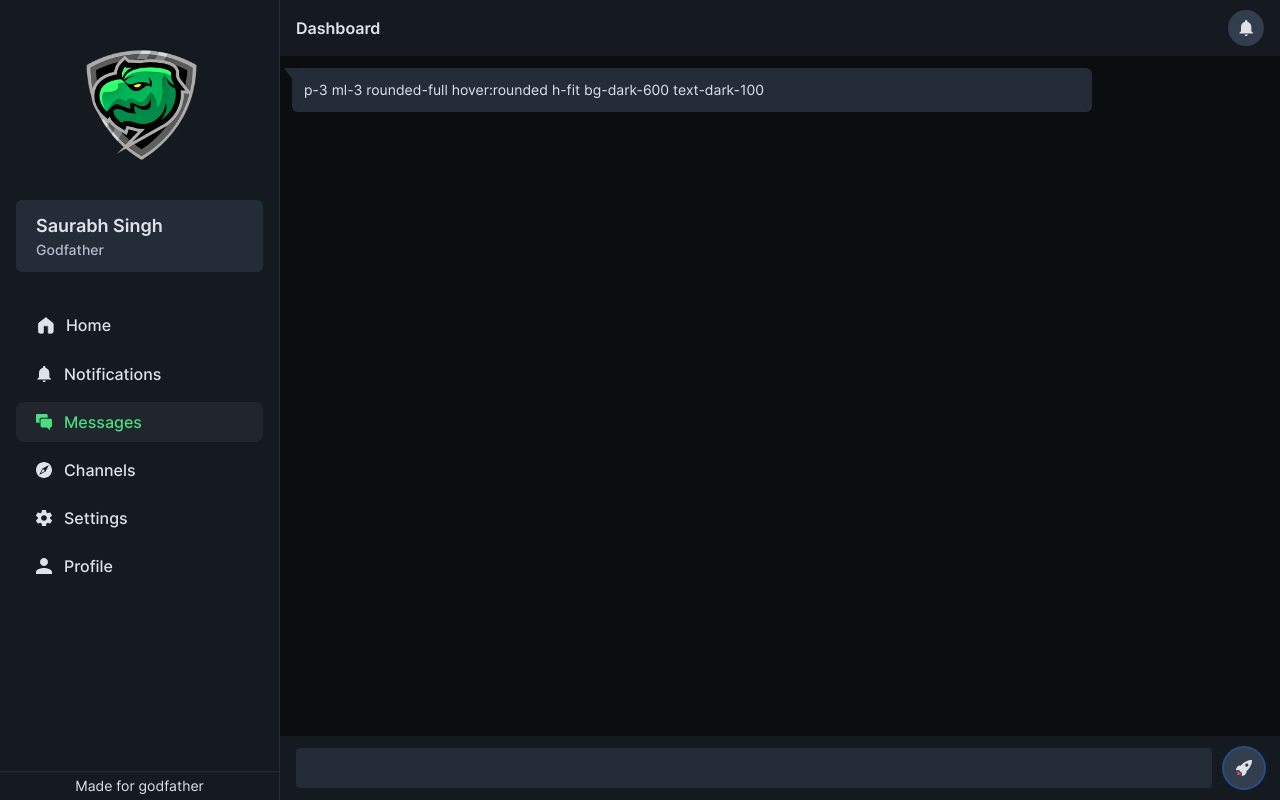
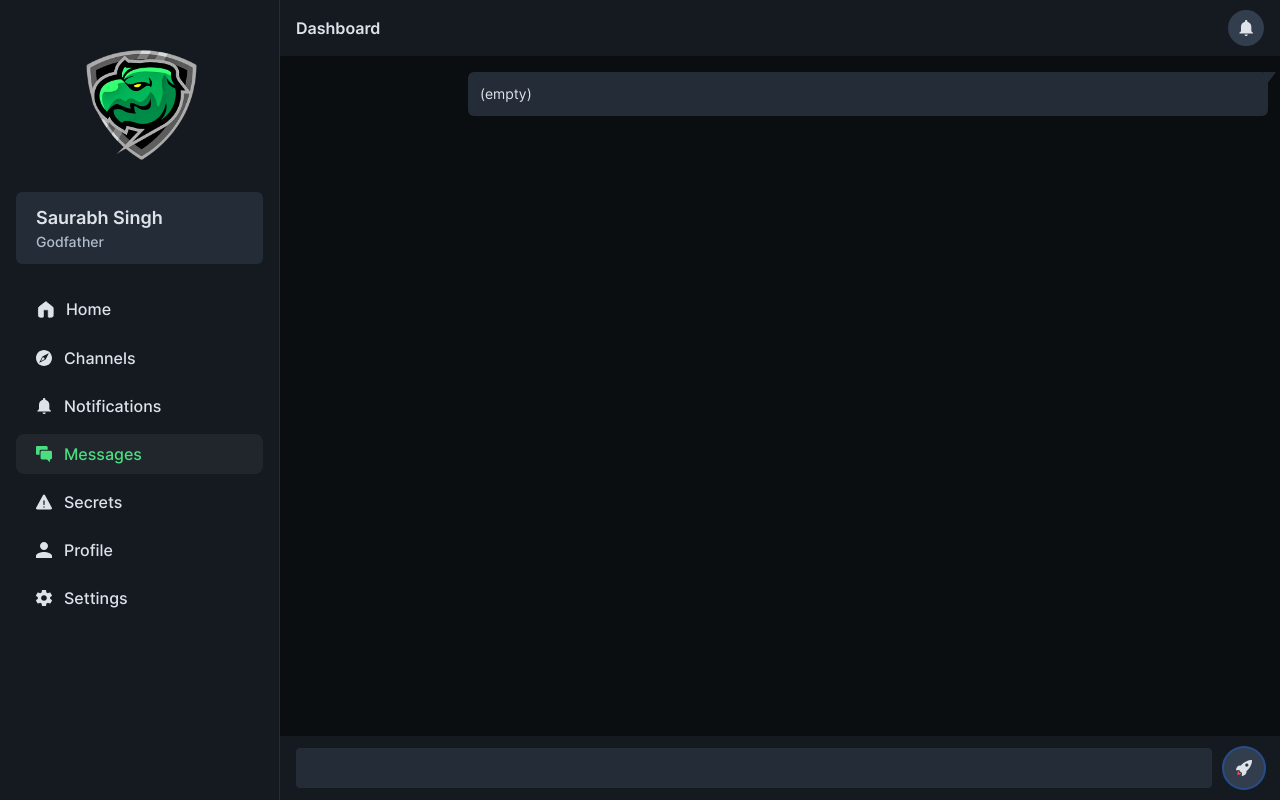
Before and after one commit to ss497254/dashboard, a Next.js app: page /messages in a window 1280 px wide. Both pictures are taken after a click on the button 1244 px from the left and 768 px from the top of the page. Built offline with nearby package versions, Linux system fonts and the light colour scheme.

Commit message:
feat: add text messaging ui

```diff
--- a/src/modules/layout/DashboardSidebar.tsx
+++ b/src/modules/layout/DashboardSidebar.tsx
@@ -10,6 +10,7 @@ import {
   User,
   Compass,
   Notification,
+  Warning,
 } from "src/icons";
 import { Drawer } from "src/ui/Drawer";
 import { Logo } from "src/ui/Logo";
@@ -17,11 +18,12 @@ import { NavItem } from "src/ui/Sidebar/NavItem";
 
 const items = [
   { href: "/", icon: <Home size={18} />, title: "Home" },
+  { href: "/channels", icon: <Compass />, title: "Channels" },
   { href: "/notifications", icon: <Notification />, title: "Notifications" },
   { href: "/messages", icon: <Messages />, title: "Messages" },
-  { href: "/channels", icon: <Compass />, title: "Channels" },
+  { href: "/secrets", icon: <Warning />, title: "Secrets" },
+  { href: "/profile", icon: <User />, title: "Profile" },
   { href: "/settings", icon: <Settings />, title: "Settings" },
-  { href: "/profile", icon: <User />, title: "Profile" },
 ];
 
 interface props {}
@@ -50,11 +52,11 @@ export const DashboardSidebar: React.FC<props> = ({}) => {
       <Link href="/">
         <Logo className="mx-auto mt-10" />
       </Link>
-      <div className="px-5 py-3 mx-4 my-8 text-lg font-semibold rounded-md bg-dark-700">
+      <div className="px-5 py-3 mx-4 my-6 text-lg font-semibold rounded-md bg-dark-700">
         Saurabh Singh
         <div className="text-sm font-medium text-dark-200">Godfather</div>
       </div>
-      <div className="items-center flex-1 px-4">
+      <div className="items-center flex-1 px-4 mb-10">
         {items.map((item, idx) => (
           <NavItem
             key={idx}
@@ -63,9 +65,6 @@ export const DashboardSidebar: React.FC<props> = ({}) => {
           />
         ))}
       </div>
-      <div className="p-1 text-sm text-center border-t border-dark-700">
-        Made for godfather
-      </div>
     </Drawer>
   );
 };
--- a/src/pages/messages.tsx
+++ b/src/pages/messages.tsx
@@ -1,24 +1,25 @@
-import React from "react";
-import { ExpandingTextArea } from "src/ui/ExpandingTextArea";
-import { IconButton } from "src/ui/IconButton";
+import React, { useState } from "react";
 import { MessageBox } from "src/ui/MessageBox";
+import { MessageInputBar } from "src/ui/MessageInputBar";
+
+const messages = [] as { id: string; text: string }[];
 
 const Messages = () => {
+  const [, update] = useState<number>();
+
   return (
     <div className="relative flex-c" style={{ height: "calc(100vh - 56px)" }}>
-      <div className="flex-1 bg-dark-900">
-        <MessageBox
-          text="p-3 ml-3 rounded-full hover:rounded h-fit bg-dark-600 text-dark-100"
-          direction="left"
-        />
+      <div className="flex-1 overflow-y-scroll bg-dark-900">
+        {messages.map((message) => (
+          <MessageBox key={message.id} text={message.text} />
+        ))}
       </div>
-      <div className="fixed bottom-0 left-0 lg:left-[280px] right-0 flex p-3 px-4 bg-dark-800">
-        <ExpandingTextArea />
-        <IconButton
-          icon="Rocket"
-          className="p-3 ml-3 rounded-full hover:rounded h-fit bg-dark-600 text-dark-100"
-        />
-      </div>
+      <MessageInputBar
+        onSubmit={(text) => {
+          messages.push({ text, id: Math.random().toString() });
+          update(Math.random());
+        }}
+      />
     </div>
   );
 };
--- a/src/styles/globals.css
+++ b/src/styles/globals.css
@@ -121,12 +121,20 @@ p.small {
     @apply flex justify-center items-center;
   }
 
-  .tick::before {
+  .tick-l::before {
     content: "";
     border-left: 12px solid transparent;
 
     border-top: 16px solid;
     @apply h-3 w-3 font-bold -left-2 top-0 border-t-dark-700 absolute;
+  }
+
+  .tick-r::before {
+    content: "";
+    border-right: 12px solid transparent;
+
+    border-top: 16px solid;
+    @apply h-3 w-3 font-bold -right-2 top-0 border-t-dark-700 absolute;
   }
 }
 
--- a/src/ui/ExpandingTextArea.tsx
+++ b/src/ui/ExpandingTextArea.tsx
@@ -1,5 +1,5 @@
 /* eslint-disable no-unused-expressions */
-import React, { forwardRef, useState } from "react";
+import React, { forwardRef } from "react";
 
 export interface TextAreaProps
   extends React.ComponentPropsWithoutRef<"textarea"> {
@@ -9,24 +9,18 @@ export interface TextAreaProps
   transparent?: boolean;
 }
 
-export const ExpandingTextArea = forwardRef<HTMLTextAreaElement, TextAreaProps>(
+export const ExpandingTextArea = forwardRef<HTMLSpanElement, TextAreaProps>(
   ({ className, textarea, error, transparent, ...props }, ref) => {
-    const [rows, setRows] = useState(1);
     const bg = transparent ? `bg-transparent` : `bg-dark-700`;
     const ring = error ? `ring-1 ring-secondary` : "";
-    const cn = `remove-scroll w-full py-2 px-3 rounded text-dark-100 placeholder-dark-300 focus:outline-none ${bg} ${ring} ${className} `;
+    const cn = `remove-scroll whitespace-pre-line overflow-y-scroll max-h-[200px] w-full py-2 px-3 rounded text-dark-100 placeholder-dark-300 focus:outline-none ${bg} ${ring} ${className} `;
 
     return (
-      <textarea
+      <span
         ref={ref as any}
         className={cn}
         style={{ resize: "none" }}
-        rows={rows}
-        onChange={({ target: { value } }) => {
-          setRows(
-            Math.min(10, (value.match(new RegExp("\n", "g"))?.length || 0) + 1)
-          );
-        }}
+        contentEditable
         data-testid="textarea"
         {...props}
       />
--- a/src/ui/MessageBox.tsx
+++ b/src/ui/MessageBox.tsx
@@ -1,14 +1,27 @@
-import React from "react";
+import React, { memo } from "react";
 
 interface props {
-  direction: "left" | "right";
+  direction?: "left" | "right" | "auto";
   text: string;
 }
 
-export const MessageBox: React.FC<props> = ({ text, direction }) => {
-  return (
-    <div className="max-w-[80%] m-3 rounded-md p-3 text-sm outline-none bg-dark-700 relative tick">
-      {text}
-    </div>
-  );
+const directionToClassName = {
+  left: "tick-l mr-auto",
+  right: "tick-r ml-auto",
 };
+
+export const MessageBox: React.FC<props> = memo(
+  ({ text, direction = "auto" }) => {
+    if (direction === "auto") {
+      direction = Math.random() > 0.5 ? "left" : "right";
+    }
+
+    return (
+      <div
+        className={`max-w-[80%] whitespace-pre-wrap mx-3 my-4 rounded-md p-3 text-sm outline-none bg-dark-700 relative ${directionToClassName[direction]}`}
+      >
+        {text}
+      </div>
+    );
+  }
+);
--- /dev/null
+++ b/src/ui/MessageInputBar.tsx
@@ -0,0 +1,28 @@
+import React, { RefObject, useRef } from "react";
+import { ExpandingTextArea } from "./ExpandingTextArea";
+import { IconButton } from "./IconButton";
+
+interface props {
+  onSubmit: (message: string) => void;
+}
+
+export const MessageInputBar: React.FC<props> = ({ onSubmit }) => {
+  const ref = useRef<HTMLSpanElement>(null);
+
+  return (
+    <div className="flex p-3 px-4 bg-dark-800">
+      <ExpandingTextArea name="message" ref={ref} />
+      <IconButton
+        icon="Rocket"
+        onClick={() => {
+          console.log(ref.current?.textContent);
+
+          onSubmit(ref.current?.textContent || "(empty)");
+
+          if (ref.current) ref.current.textContent = "";
+        }}
+        className="p-3 ml-3 rounded-full hover:rounded h-fit bg-dark-600 text-dark-100"
+      />
+    </div>
+  );
+};
```
